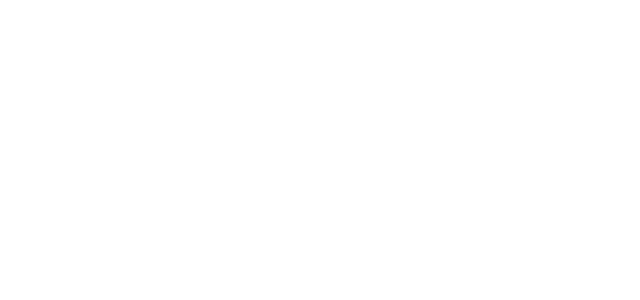
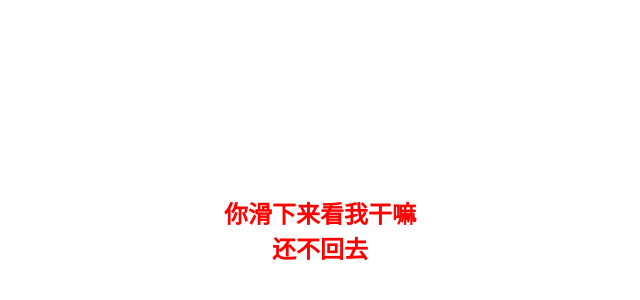
Before and after one commit to gdrpsujiao/quote, a Vue app: page / in a window 1280 px wide. Shown: the part 1674-1974 px from the top of the page, without its empty margins (320-960 px from the left). Before the commit the page ends 800 px from the top, so only its background shows below. Built offline with nearby package versions, Linux system fonts and the light colour scheme.

Commit message:
页面布局，彩蛋

```diff
--- a/src/App.vue
+++ b/src/App.vue
@@ -10,10 +10,3 @@ export default {
   name: 'App',
 }
 </script>
-
-<style lang="scss">
-#app {
-  width: 100vw;
-  height: 100vh;
-}
-</style>
--- a/src/assets/css/common.scss
+++ b/src/assets/css/common.scss
@@ -3,9 +3,9 @@
 html, body {
     margin: 0;
     padding: 0;
-    width: 100%;
-    height: 100%;
-    overflow: hidden;
+    // width: 100%;
+    // height: 100%;
+    // overflow: hidden;
   }
 
   * {
--- a/src/views/home.vue
+++ b/src/views/home.vue
@@ -1,7 +1,7 @@
 <template>
   <div class="home">
     <h1>报价计算器</h1>
-    <h3>铁氟龙</h3>
+    <!-- <h3>铁氟龙</h3> -->
     <div class="form-item">
       <span>形状</span>
       <v-radio-group :button="true" v-model="formData.shape" :list="shapeList" />
@@ -86,6 +86,12 @@
         <span>{{ result.allProfit }}</span>
       </div>
     </div>
+
+    <h2 class="page_bottom">
+      你滑下来看我干嘛
+      <br />
+      还不回去
+    </h2>
   </div>
 </template>
 
@@ -101,18 +107,18 @@ export default {
         height: "",
         diameter: "", // 直径
         circleLong: "",
-        density: 2.4, // 密度
+        density: 1.2, // 密度
         price: "",
         cost: '',
         number: 1
       },
-      typeList: [
-        {
-          name: "铁氟龙",
-          density: 2.4,
-          price: 54
-        }
-      ],
+      // typeList: [
+      //   {
+      //     name: "铁氟龙",
+      //     density: 2.4,
+      //     price: 54
+      //   }
+      // ],
       shapeList: [
         {
           id: "棒",
@@ -176,9 +182,9 @@ export default {
 <style lang="scss" scoped>
 .home {
   padding: 20px 15px 50px;
-  width: 100%;
-  height: 100%;
-  overflow-y: auto;
+  // width: 100vw;
+  // min-height: 100vh;
+  // overflow-y: auto;
   h1 {
     padding-bottom: 10px;
     text-align: center;
@@ -234,5 +240,10 @@ export default {
   .warning {
     color: #e6a23c;
   }
+  .page_bottom {
+    margin-top: 1000px;
+    color: red;
+    text-align: center;
+  }
 }
 </style>
```
Also changed, not shown: 22 other files (tests, documents, lock files or other folders).
